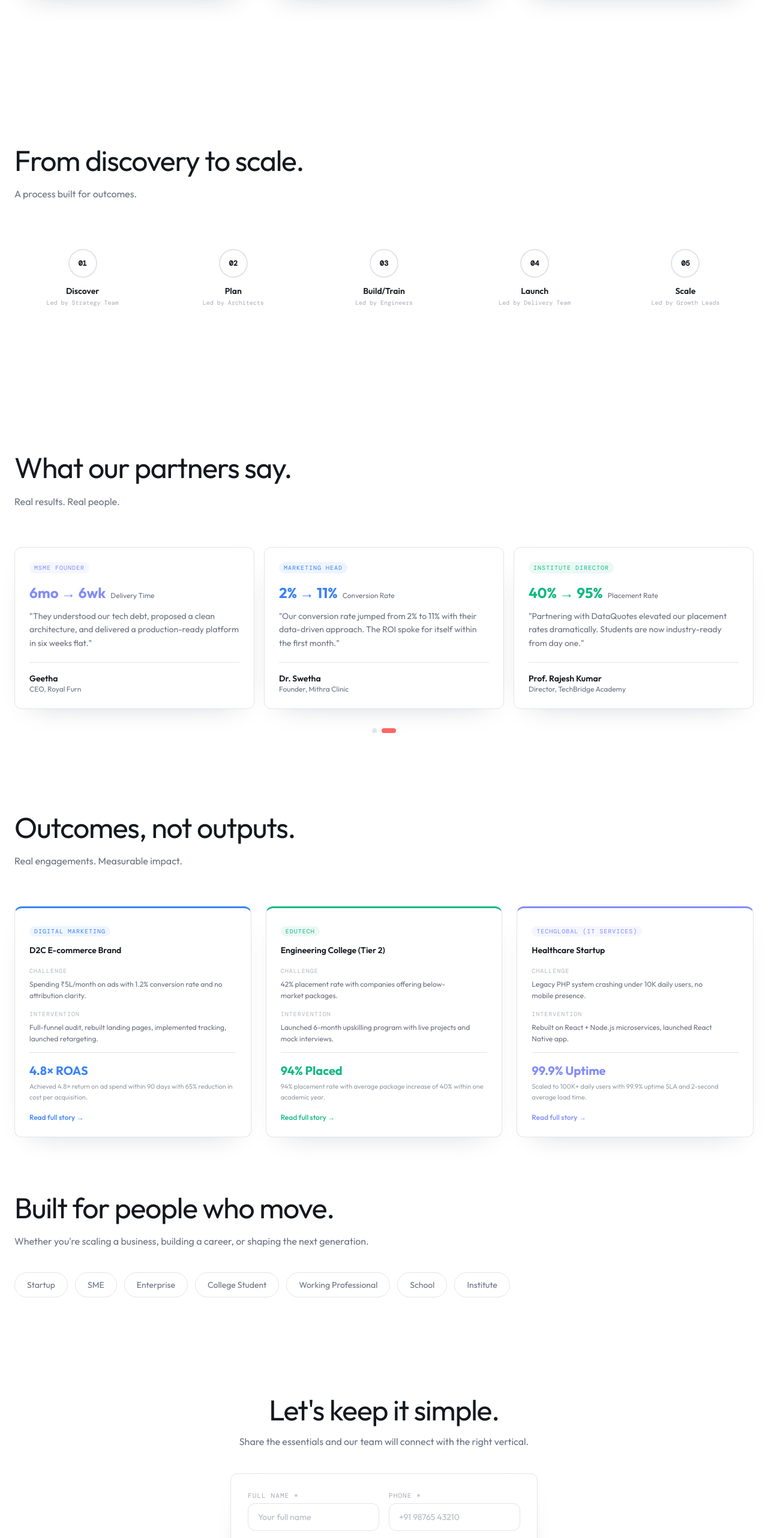
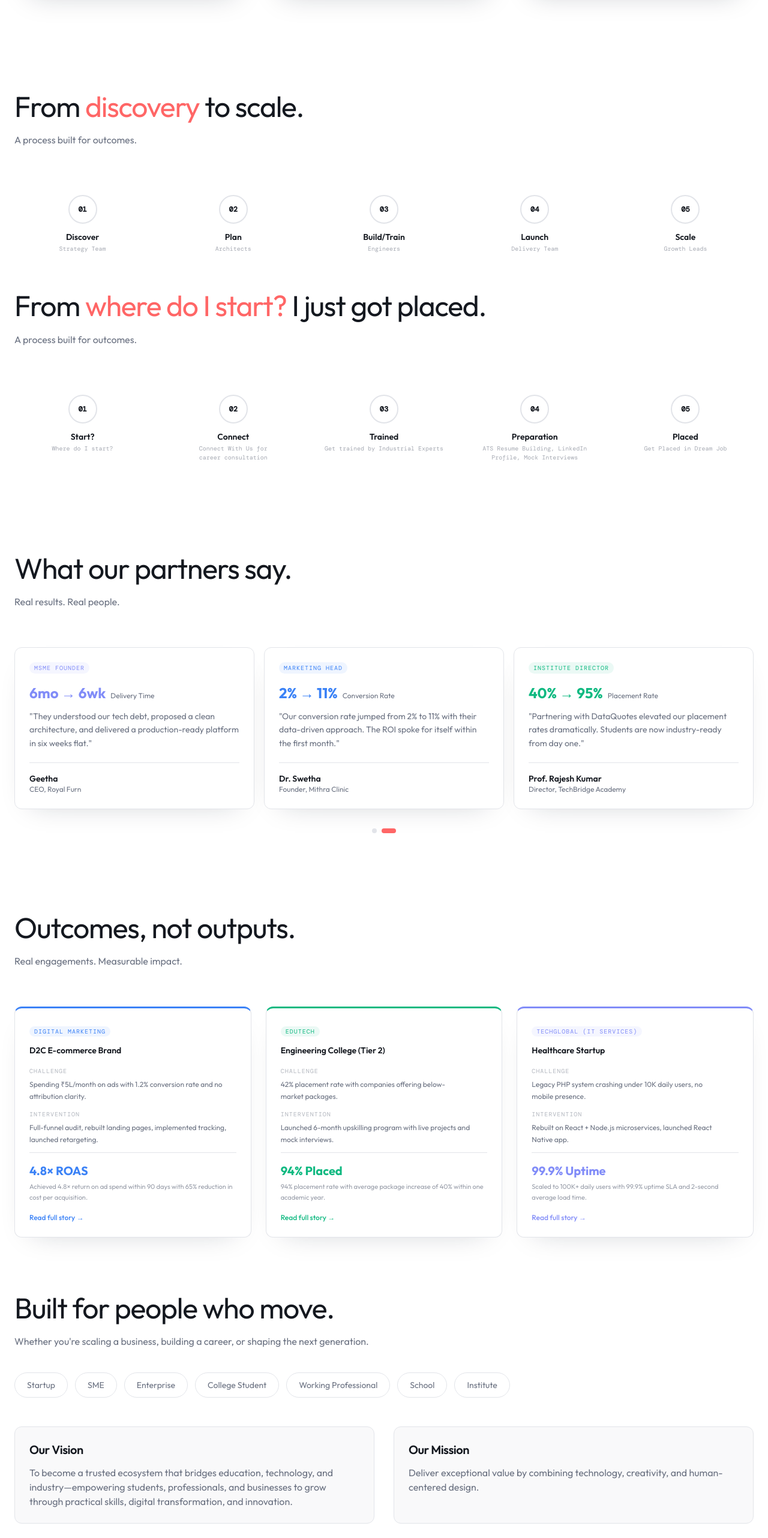
Before and after one commit to DataquotesTech/DQ-landing, a React (Vite) app: page / in a window 1280 px wide. Shown: the part 2382-4946 px from the top of the page at 60% size. Built offline with nearby package versions, Linux system fonts and the light colour scheme; the HTML template or start-up script is replaced by a standard one; a web font is replaced by a local one.

Commit message:
updated landing page content

```diff
--- a/src/components/landing/ProcessFramework.tsx
+++ b/src/components/landing/ProcessFramework.tsx
@@ -9,7 +9,15 @@ const steps = [
   { number: "05", name: "Scale", role: "Growth Leads", desc: "Optimize performance, expand reach, and compound results.", color: "#10b981" },
 ];
 
-export default function ProcessFramework() {
+const flow = [
+  { number: "01", name: "Start?", role: "Where do I start?", desc: "Understand your career goals, assess your current skills, and choose the right learning path.", color: "#3b82f6" },
+  { number: "02", name: "Connect", role: "Connect With Us for career consultation", desc: "Get personalized guidance, clear roadmap, and structured plan to achieve your career goals.", color: "#6366f1" },
+  { number: "03", name: "Trained", role: "Get trained by Industrial Experts", desc: "Learn industry-relevant skills through practical training, real-time projects, and expert mentorship.", color: "#818cf8" },
+  { number: "04", name: "Preparation", role: "ATS Resume Building, LinkedIn Profile, Mock Interviews", desc: "Build a strong profile, prepare for interviews, and improve confidence with real-time practice.", color: "#a78bfa" },
+  { number: "05", name: "Placed", role: "Get Placed in Dream Job", desc: "Secure job opportunities, attend interviews, and get placed in top companies with confidence.", color: "#10b981" },
+];
+
+function ProcessSection({ data, title, subtitle }) {
   const sectionRef = useScrollAnimation();
   const [hovered, setHovered] = useState<number | null>(null);
   const [drawLine, setDrawLine] = useState(false);
@@ -32,18 +40,17 @@ export default function ProcessFramework() {
   }, []);
 
   return (
-    <section className="py-20 md:py-[120px] bg-surface">
+    <section className="py-12 md:py-[30px] bg-surface">
       <div className="section-animate max-w-[1400px] mx-auto px-4 sm:px-6" ref={sectionRef}>
         <h2 className="text-3xl md:text-[48px] md:leading-[1.15] text-foreground mb-4 stagger-child">
-          From discovery to scale.
+          {title}
         </h2>
         <p className="font-sans text-muted-foreground mb-12 md:mb-20 stagger-child">
-          A process built for outcomes.
+          {subtitle}
         </p>
 
         {/* Desktop horizontal timeline */}
         <div className="relative stagger-child hidden sm:block">
-          {/* Connecting line */}
           <div className="absolute top-6 left-0 right-0">
             <svg ref={lineRef} className="w-full h-1" viewBox="0 0 1000 4" preserveAspectRatio="none">
               <line
@@ -56,9 +63,9 @@ export default function ProcessFramework() {
           </div>
 
           <div className="grid grid-cols-3 sm:grid-cols-5 gap-6 relative">
-            {steps.map((step, i) => (
+            {data.map((item, i) => (
               <div
-                key={step.number}
+                key={item.number}
                 className="text-center relative"
                 onMouseEnter={() => setHovered(i)}
                 onMouseLeave={() => setHovered(null)}
@@ -66,16 +73,15 @@ export default function ProcessFramework() {
                 <div
                   className="w-12 h-12 rounded-full flex items-center justify-center mx-auto mb-3 border-2 transition-all duration-300"
                   style={{
-                    borderColor: hovered === i ? step.color : "hsl(var(--border))",
-                    background: hovered === i ? `${step.color}15` : "hsl(var(--background))",
+                    borderColor: hovered === i ? item.color : "hsl(var(--border))",
+                    background: hovered === i ? `${item.color}15` : "hsl(var(--background))",
                   }}
                 >
-                  <span className="font-mono text-xs font-semibold text-foreground">{step.number}</span>
+                  <span className="font-mono text-xs font-semibold text-foreground">{item.number}</span>
                 </div>
-                <p className="font-sans font-semibold text-sm text-foreground">{step.name}</p>
-                <p className="font-mono text-[10px] text-muted-foreground/60 mt-0.5">Led by {step.role}</p>
+                <p className="font-sans font-semibold text-sm text-foreground">{item.name}</p>
+                <p className="font-mono text-[10px] text-muted-foreground/60 mt-0.5">{item.role}</p>
 
-                {/* Tooltip */}
                 {hovered === i && (
                   <div
                     className="absolute z-20 w-44 p-3 rounded-xl glass-card text-left"
@@ -84,12 +90,11 @@ export default function ProcessFramework() {
                       bottom: "calc(100% + 12px)",
                       left: "50%",
                       transform: "translateX(-50%)",
-                      /* Keep tooltip in viewport */
                       ...(i === 0 && { left: "0", transform: "translateX(0)" }),
-                      ...(i === steps.length - 1 && { left: "auto", right: "0", transform: "translateX(0)" }),
+                      ...(i === data.length - 1 && { left: "auto", right: "0", transform: "translateX(0)" }),
                     }}
                   >
-                    <p className="font-sans text-xs text-muted-foreground leading-relaxed">{step.desc}</p>
+                    <p className="font-sans text-xs text-muted-foreground leading-relaxed">{item.desc}</p>
                   </div>
                 )}
               </div>
@@ -97,20 +102,20 @@ export default function ProcessFramework() {
           </div>
         </div>
 
-        {/* Mobile: vertical stacked steps */}
+        {/* Mobile */}
         <div className="sm:hidden space-y-4 stagger-child">
-          {steps.map((step) => (
-            <div key={step.number} className="glass-card rounded-xl p-4 flex gap-4 items-start">
+          {data.map((item) => (
+            <div key={item.number} className="glass-card rounded-xl p-4 flex gap-4 items-start">
               <div
                 className="w-10 h-10 rounded-full flex items-center justify-center border-2 shrink-0"
-                style={{ borderColor: step.color, background: `${step.color}15` }}
+                style={{ borderColor: item.color, background: `${item.color}15` }}
               >
-                <span className="font-mono text-xs font-semibold" style={{ color: step.color }}>{step.number}</span>
+                <span className="font-mono text-xs font-semibold" style={{ color: item.color }}>{item.number}</span>
               </div>
               <div>
-                <p className="font-sans font-semibold text-sm text-foreground">{step.name}</p>
-                <p className="font-mono text-[10px] text-muted-foreground/60 mb-1">Led by {step.role}</p>
-                <p className="font-sans text-xs text-muted-foreground leading-relaxed">{step.desc}</p>
+                <p className="font-sans font-semibold text-sm text-foreground">{item.name}</p>
+                <p className="font-mono text-[10px] text-muted-foreground/60 mb-1">{item.role}</p>
+                <p className="font-sans text-xs text-muted-foreground leading-relaxed">{item.desc}</p>
               </div>
             </div>
           ))}
@@ -119,3 +124,20 @@ export default function ProcessFramework() {
     </section>
   );
 }
+
+export default function ProcessFramework() {
+  return (
+    <>
+      <ProcessSection
+        data={steps}
+        title={<>From <span className="text-primary">discovery</span> to scale.</>}
+        subtitle="A process built for outcomes."
+      />
+      <ProcessSection
+        data={flow}
+        title={<>From <span className="text-primary">where do I start?</span> I just got placed.</>}
+        subtitle="A process built for outcomes."
+      />
+    </>
+  );
+}
--- a/src/components/landing/WhoThisIsFor.tsx
+++ b/src/components/landing/WhoThisIsFor.tsx
@@ -28,6 +28,21 @@ export default function WhoThisIsFor() {
             </span>
           ))}
         </div>
+
+        {/* vision and mission ki code chei sample code */}
+        <div className="mt-12 grid grid-cols-1 md:grid-cols-2 gap-8 stagger-child">
+          <div className="p-6 rounded-lg border border-border bg-muted/50">
+            <h3 className="text-xl font-semibold text-foreground mb-3">Our Vision</h3>
+            <p className="text-muted-foreground">
+              To become a trusted ecosystem that bridges education, technology, and industry—empowering students, professionals, and businesses to grow through practical skills, digital transformation, and innovation.
+            </p>
+          </div>
+          <div className="p-6 rounded-lg border border-border bg-muted/50">
+            <h3 className="text-xl font-semibold text-foreground mb-3">Our Mission</h3>
+            <p className="text-muted-foreground">Deliver exceptional value by combining technology, creativity, and human-centered design.</p>
+          </div>
+        </div>
+
       </div>
     </section>
   );
```
